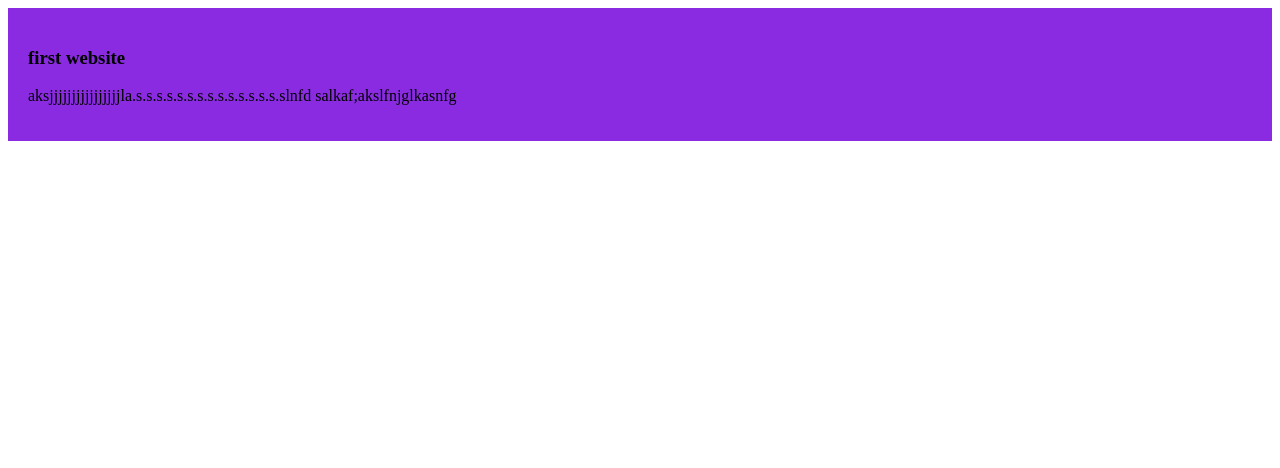
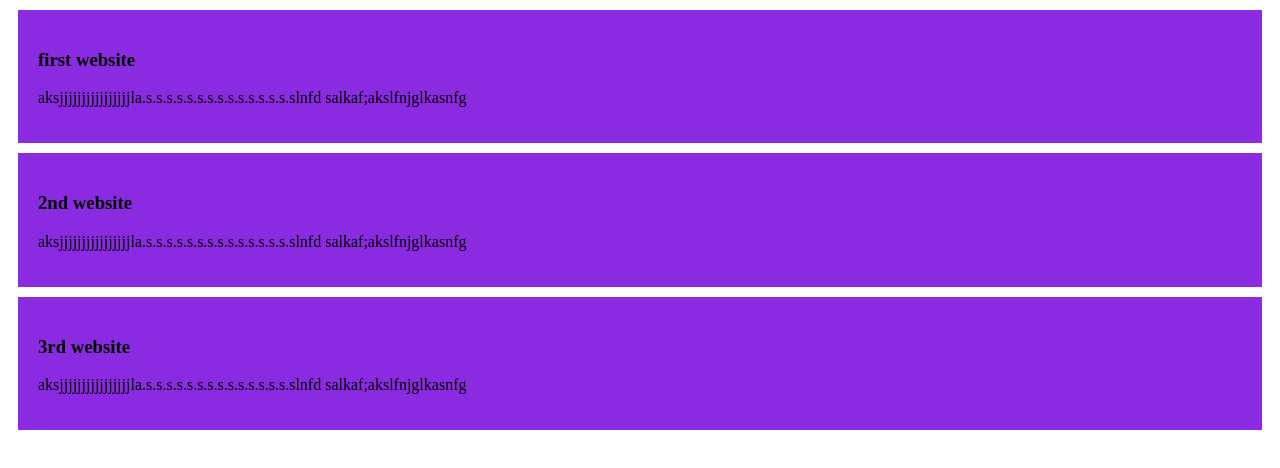
Before and after one commit to Sudipto-Acharjee-Dhrubo/github-repo, a plain HTML site: page index.html in a window 1280 px wide. Drawn offline with Linux system fonts and the light colour scheme.

Commit message:
added 2nd and 3rd blog

```diff
--- a/index.html
+++ b/index.html
@@ -13,5 +13,16 @@
             salkaf;akslfnjglkasnfg
         </p>
     </div>
+    <div>
+        <h3>2nd website</h3>
+        <p>aksjjjjjjjjjjjjjjjjla.s.s.s.s.s.s.s.s.s.s.s.s.s.s.slnfd
+            salkaf;akslfnjglkasnfg
+        </p>
+    </div><div>
+        <h3>3rd website</h3>
+        <p>aksjjjjjjjjjjjjjjjjla.s.s.s.s.s.s.s.s.s.s.s.s.s.s.slnfd
+            salkaf;akslfnjglkasnfg
+        </p>
+    </div>
 </body>
 </html>
--- a/styles/blog.css
+++ b/styles/blog.css
@@ -1,4 +1,5 @@
 div{
     background-color: blueviolet;
 padding: 20px;
+margin: 10px;
 }
```
